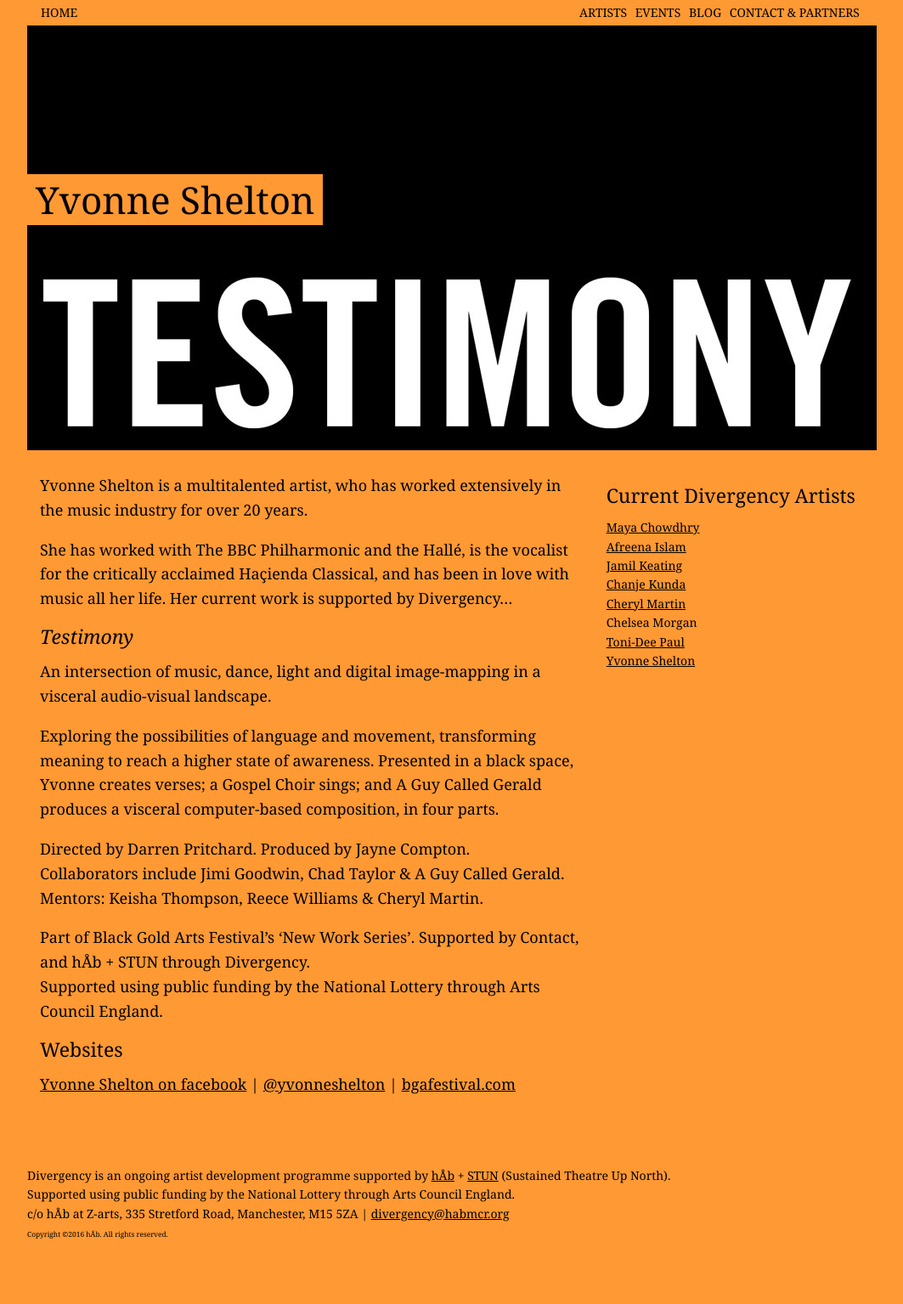
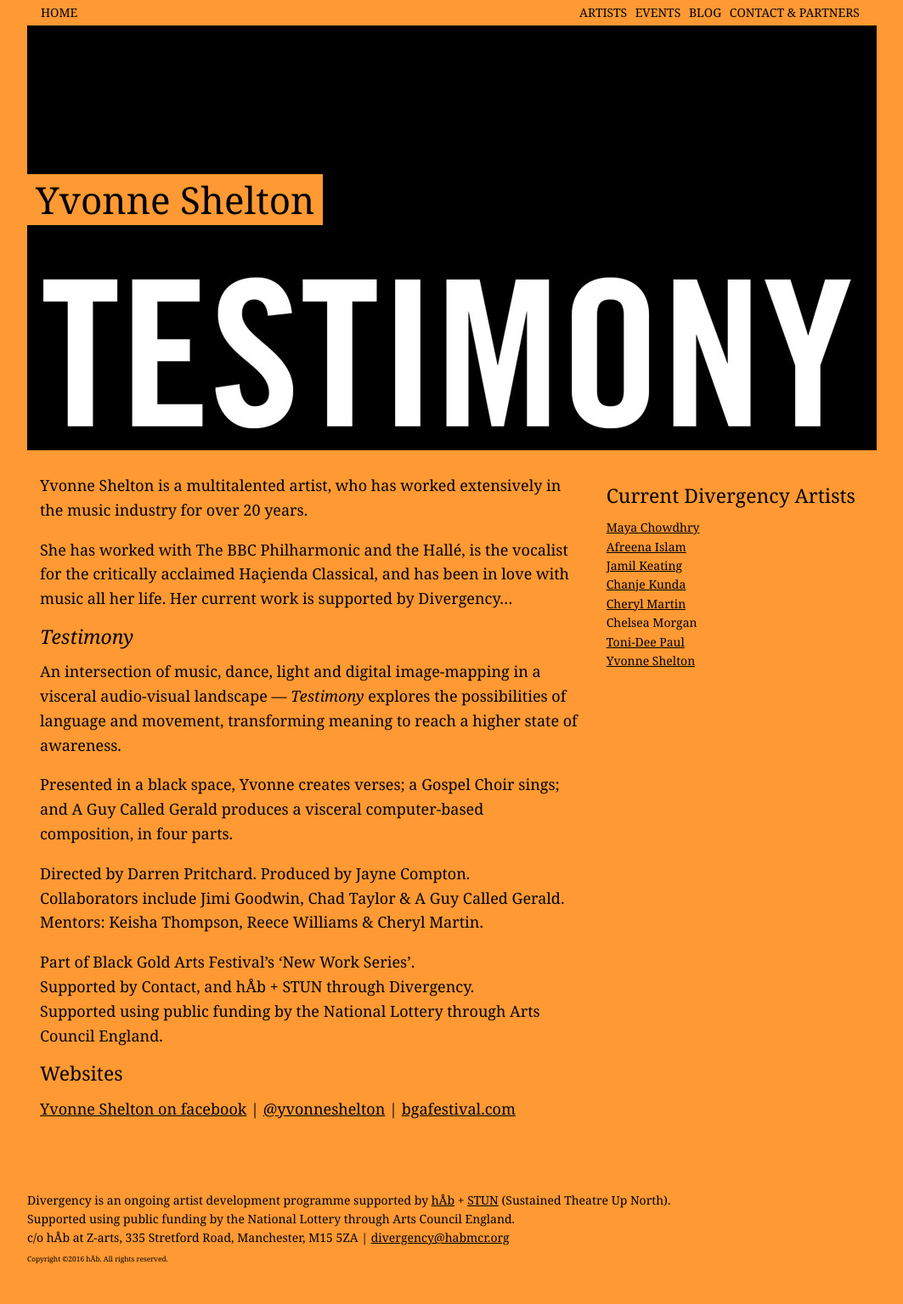
Before and after one commit to divergencymcr/divergencymcr.github.io, a Jekyll site: the page built from current/artist/shelton/index.md, in a window 1280 px wide. Shown: the whole page at 85% size, without its empty margins (108-1171 px from the left). Built offline with Jekyll 4.4.1, drawn with Linux system fonts in a browser that asks for light colours; before the commit the page ends 1506 px from its top, so only the background shows below that.

Commit message:
Update index.md

```diff
--- a/current/artist/shelton/index.md
+++ b/current/artist/shelton/index.md
@@ -21,15 +21,16 @@ Yvonne Shelton is a multitalented artist, who has worked extensively in the musi
 She has worked with The BBC Philharmonic and the Hallé, is the vocalist for the critically acclaimed Haçienda Classical, and has been in love with music all her life. Her current work is supported by Divergency…
 
 #### *Testimony*
-An intersection of music, dance, light and digital image-mapping in a visceral audio-visual landscape.
+An intersection of music, dance, light and digital image-mapping in a visceral audio-visual landscape — *Testimony* explores the possibilities of language and movement, transforming meaning to reach a higher state of awareness.
 
-Exploring the possibilities of language and movement, transforming meaning to reach a higher state of awareness. Presented in a black space, Yvonne creates verses; a Gospel Choir sings; and A Guy Called Gerald produces a visceral computer-based composition, in four parts.
+Presented in a black space, Yvonne creates verses; a Gospel Choir sings; and A Guy Called Gerald produces a visceral computer-based composition, in four parts.
 
 Directed by Darren Pritchard. Produced by Jayne Compton.
 Collaborators include Jimi Goodwin, Chad Taylor & A Guy Called Gerald.
 Mentors: Keisha Thompson, Reece Williams & Cheryl Martin.
 
-Part of Black Gold Arts Festival's 'New Work Series'. Supported by Contact, and hÅb + STUN through Divergency.
+Part of Black Gold Arts Festival's 'New Work Series'.
+Supported by Contact, and hÅb + STUN through Divergency.
 Supported using public funding by the National Lottery through Arts Council England.
 
 #### Websites
```
